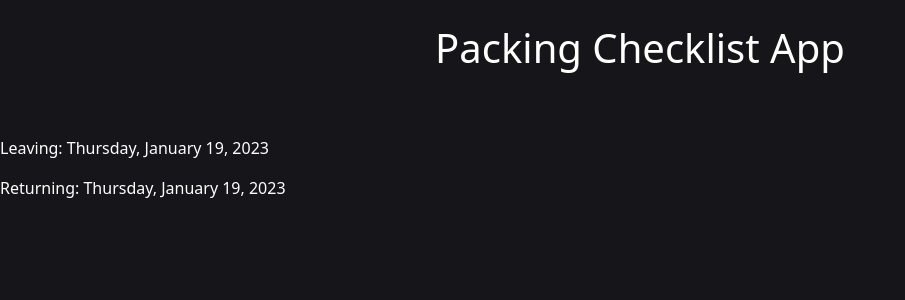
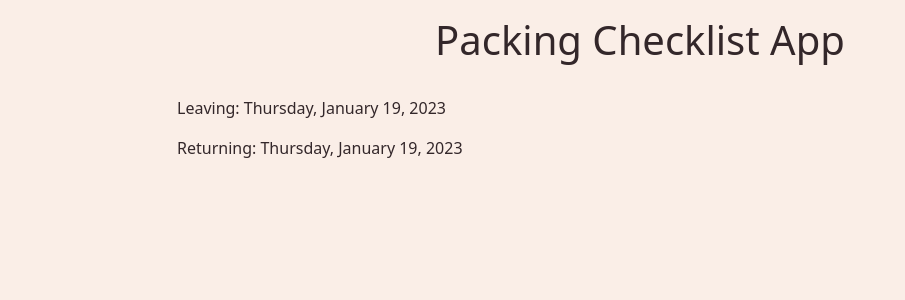
Before and after one commit to HunterCallaway/packing-checklist, a React (Create React App) app in the folder frontend/: page /trip/1 in a window 1280 px wide. Shown: the top 300 px of the page, without its empty margins (0-905 px from the left). Built offline with nearby package versions, Linux system fonts and the light colour scheme; no server answers.

Commit message:
Aligned items and changed the theme.

```diff
--- a/frontend/src/App.css
+++ b/frontend/src/App.css
@@ -1,7 +1,7 @@
 /* Base*/
 
 *{
-  background-color: #16161a;
-  color: #fffffe;
+  background-color: #faeee7;
+  color: #33272a;
   scroll-behavior: smooth;
 }
--- a/frontend/src/App.js
+++ b/frontend/src/App.js
@@ -17,11 +17,15 @@ Notes:
 function App() {
   return (
     <BrowserRouter>
-      <div className="App">
-        <Header />
-        <div className='pt-5'>
-          <Route path="/" exact component={TripsListPage} />
-          <Route path="/trip/:id" component={TripPage} />
+      <div className="App container">
+        <div className='row justify-content-center'>
+          <div className='col-10'>
+            <Header />
+          </div>
+          <div className='col-10'>
+            <Route path="/" exact component={TripsListPage} />
+            <Route path="/trip/:id" component={TripPage} />
+          </div>
         </div>
       </div>
     </BrowserRouter>
--- a/frontend/src/components/Header.js
+++ b/frontend/src/components/Header.js
@@ -2,11 +2,13 @@ import React from 'react'
 
 const Header = () => {
   return (
-    <div className='text-center mt-4'>
-      <h1>
-      Packing Checklist App
-      </h1>
-    </div>
+
+      <div className='text-center mt-3 mb-4'>
+        <h1>
+        Packing Checklist App
+        </h1>
+      </div>
+
   )
 }
 
--- a/frontend/src/components/Trip.js
+++ b/frontend/src/components/Trip.js
@@ -6,8 +6,8 @@ import Card from 'react-bootstrap/Card';
 
 const Trip = ({ trip }) => {
   return (
-    <div className='container text-center'>
-      <Card className='row justify-content-md-center'>
+    <div className='text-center py-2'>
+      <Card>
         <Card.Body>
           <Link to={`/trip/${trip.id}/`}>
             <h3>{trip.destination}</h3>
```
